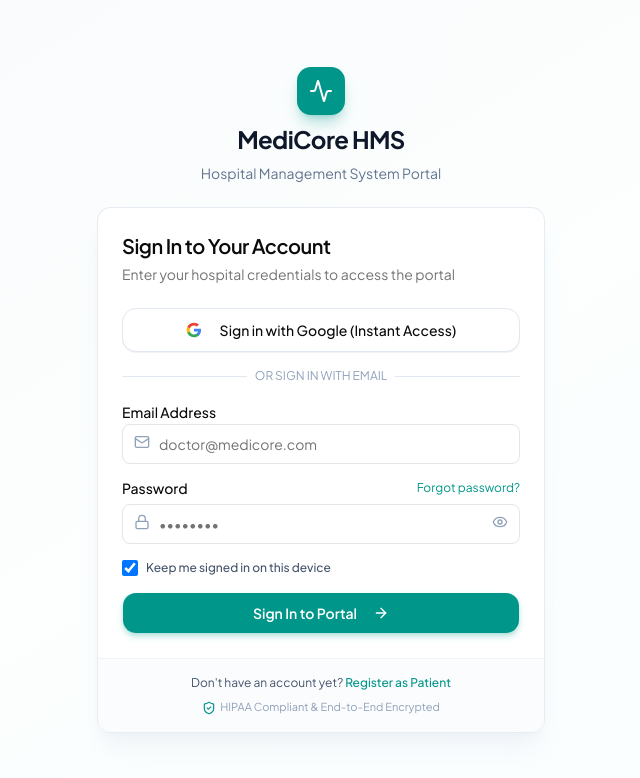
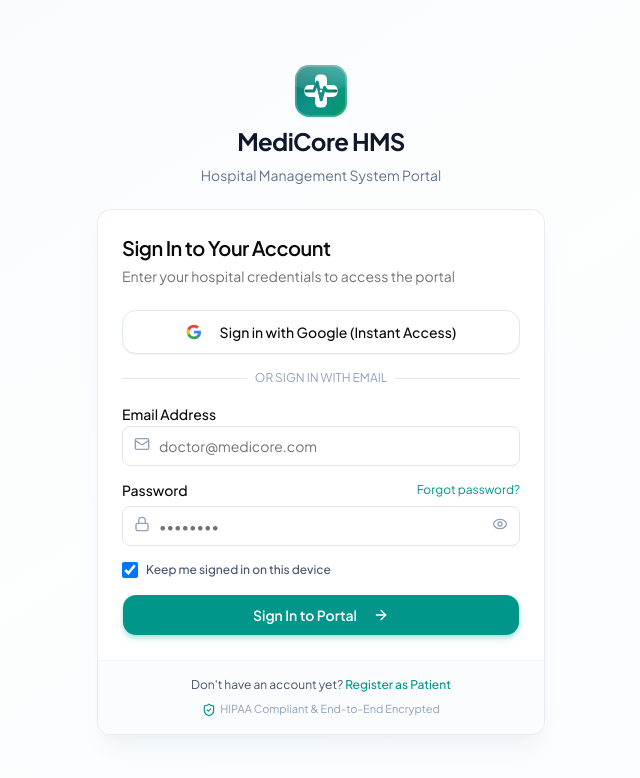
Before and after one commit to siam114/MediCore-HMS, a Next.js app in the folder frontend/: page /login in a window 1280 px wide. Shown: the top 778 px of the page, without its empty margins (319-959 px from the left). Built offline with nearby package versions, Linux system fonts and the light colour scheme; no server answers.

Commit message:
replaced generic ai pulse icon with custom realistic medicore hospital clinical cross and core pulse brand emblem

```diff
--- a/frontend/src/app/(auth)/login/page.tsx
+++ b/frontend/src/app/(auth)/login/page.tsx
@@ -24,6 +24,7 @@ import { Card, CardContent, CardDescription, CardFooter, CardHeader, CardTitle }
 import { loginSchema, type LoginFormValues } from "@/lib/validations";
 import { authService } from "@/services/api";
 import { useAuthStore } from "@/store";
+import { MediCoreLogoIcon } from "@/components/shared";
 
 export default function LoginPage() {
   const router = useRouter();
@@ -186,8 +187,8 @@ export default function LoginPage() {
           title="Back to MediCore Homepage"
           className="block text-center space-y-2 group cursor-pointer hover:opacity-95 transition-opacity"
         >
-          <div className="inline-flex h-12 w-12 items-center justify-center rounded-xl bg-teal-600 text-white shadow-lg shadow-teal-600/30 group-hover:bg-teal-700 transition-colors">
-            <Activity className="h-6 w-6" />
+          <div className="inline-flex items-center justify-center group-hover:scale-105 transition-transform">
+            <MediCoreLogoIcon size={52} />
           </div>
           <h1 className="text-2xl font-bold tracking-tight text-slate-900 dark:text-slate-100 group-hover:text-teal-600 dark:group-hover:text-teal-400 transition-colors">
             MediCore HMS
--- a/frontend/src/app/(auth)/register/page.tsx
+++ b/frontend/src/app/(auth)/register/page.tsx
@@ -25,6 +25,7 @@ import { Card, CardContent, CardDescription, CardFooter, CardHeader, CardTitle }
 import { registerSchema, type RegisterFormValues } from "@/lib/validations";
 import { authService } from "@/services/api";
 import { useAuthStore } from "@/store";
+import { MediCoreLogoIcon } from "@/components/shared";
 
 export default function RegisterPage() {
   const router = useRouter();
@@ -189,8 +190,8 @@ export default function RegisterPage() {
           title="Back to MediCore Homepage"
           className="block text-center space-y-2 group cursor-pointer hover:opacity-95 transition-opacity"
         >
-          <div className="inline-flex h-12 w-12 items-center justify-center rounded-xl bg-teal-600 text-white shadow-lg shadow-teal-600/30 group-hover:bg-teal-700 transition-colors">
-            <Activity className="h-6 w-6" />
+          <div className="inline-flex items-center justify-center group-hover:scale-105 transition-transform">
+            <MediCoreLogoIcon size={52} />
           </div>
           <h1 className="text-2xl font-bold tracking-tight text-slate-900 dark:text-slate-100 group-hover:text-teal-600 dark:group-hover:text-teal-400 transition-colors">
             MediCore HMS
--- a/frontend/src/app/dashboard/page.tsx
+++ b/frontend/src/app/dashboard/page.tsx
@@ -57,6 +57,7 @@ import { CreateLabReportDialog } from "@/components/labReports/CreateLabReportDi
 import { ViewLabReportDialog } from "@/components/labReports/ViewLabReportDialog";
 import { CreateInvoiceDialog } from "@/components/billing/CreateInvoiceDialog";
 import { ViewCashMemoDialog } from "@/components/billing/ViewCashMemoDialog";
+import { MediCoreLogoIcon } from "@/components/shared";
 import { FlaskConical } from "lucide-react";
 
 const ALL_DAYS = ["Saturday", "Sunday", "Monday", "Tuesday", "Wednesday", "Thursday", "Friday"];
@@ -546,9 +547,7 @@ export default function DashboardPage() {
             title="Back to MediCore Homepage"
             className="flex items-center gap-2.5 group cursor-pointer hover:opacity-90 transition-opacity"
           >
-            <div className="flex h-9 w-9 sm:h-10 sm:w-10 items-center justify-center rounded-xl bg-teal-600 text-white shadow-md shadow-teal-600/30 group-hover:bg-teal-700 transition-colors shrink-0">
-              <Activity className="h-5 w-5 sm:h-6 sm:w-6" />
-            </div>
+            <MediCoreLogoIcon size={38} className="group-hover:scale-105 transition-transform shrink-0" />
             <div className="min-w-0">
               <span className="font-bold text-sm sm:text-base text-slate-900 dark:text-slate-100 group-hover:text-teal-600 dark:group-hover:text-teal-400 transition-colors truncate">
                 MediCore HMS
--- a/frontend/src/app/layout.tsx
+++ b/frontend/src/app/layout.tsx
@@ -14,6 +14,11 @@ const plusJakarta = Plus_Jakarta_Sans({
 export const metadata: Metadata = {
   title: "MediCore – Tertiary Care Hospital & Research Center",
   description: "Next-generation healthcare management portal, online specialist doctor appointments, emergency 24/7 patient services, and clinical research.",
+  icons: {
+    icon: "/icon.svg",
+    shortcut: "/icon.svg",
+    apple: "/icon.svg",
+  },
 };
 
 export default function RootLayout({
--- a/frontend/src/components/billing/ViewCashMemoDialog.tsx
+++ b/frontend/src/components/billing/ViewCashMemoDialog.tsx
@@ -15,6 +15,7 @@ import {
 } from "lucide-react";
 import { toast } from "sonner";
 import { jsPDF } from "jspdf";
+import { MediCoreLogoIcon } from "@/components/shared";
 import type { BillingInvoice } from "@/types/billing";
 
 interface ViewCashMemoDialogProps {
@@ -369,9 +370,7 @@ export function ViewCashMemoDialog({
                 <div className="flex items-start justify-between">
                   <div>
                     <div className="flex items-center gap-2">
-                      <div className="h-7 w-7 rounded-lg bg-teal-600 text-white flex items-center justify-center font-bold text-sm">
-                        M
-                      </div>
+                      <MediCoreLogoIcon size={30} className="shrink-0" />
                       <h1 className="text-xl font-bold tracking-tight text-slate-900 dark:text-white">
                         MediCore Super Speciality Hospital
                       </h1>
--- /dev/null
+++ b/frontend/src/components/shared/MediCoreLogo.tsx
@@ -0,0 +1,122 @@
+import React from "react";
+import { cn } from "@/lib/utils";
+
+interface MediCoreLogoIconProps extends React.SVGProps<SVGSVGElement> {
+  className?: string;
+  size?: number | string;
+}
+
+export function MediCoreLogoIcon({ className, size = 38, ...props }: MediCoreLogoIconProps) {
+  return (
+    <svg
+      width={size}
+      height={size}
+      viewBox="0 0 44 44"
+      fill="none"
+      xmlns="http://www.w3.org/2000/svg"
+      className={cn("shrink-0 drop-shadow-xs select-none", className)}
+      {...props}
+    >
+      <defs>
+        {/* Rich Hospital Teal to Emerald Gradient */}
+        <linearGradient id="mc-grad" x1="0" y1="0" x2="44" y2="44" gradientUnits="userSpaceOnUse">
+          <stop offset="0%" stopColor="#0f766e" />
+          <stop offset="55%" stopColor="#0d9488" />
+          <stop offset="100%" stopColor="#059669" />
+        </linearGradient>
+
+        {/* Gloss overlay */}
+        <linearGradient id="mc-glass" x1="0" y1="0" x2="0" y2="24" gradientUnits="userSpaceOnUse">
+          <stop offset="0%" stopColor="#ffffff" stopOpacity="0.28" />
+          <stop offset="100%" stopColor="#ffffff" stopOpacity="0.03" />
+        </linearGradient>
+
+        {/* Pulse ECG Glow */}
+        <linearGradient id="mc-pulse" x1="10" y1="22" x2="34" y2="22" gradientUnits="userSpaceOnUse">
+          <stop offset="0%" stopColor="#0f766e" />
+          <stop offset="50%" stopColor="#0d9488" />
+          <stop offset="100%" stopColor="#047857" />
+        </linearGradient>
+      </defs>
+
+      {/* Rounded Hospital Badge Container */}
+      <rect width="44" height="44" rx="12" fill="url(#mc-grad)" />
+
+      {/* Subtle Upper Glass Highlight */}
+      <path
+        d="M0 12C0 5.37258 5.37258 0 12 0H32C38.6274 0 44 5.37258 44 12V18C44 18 33 22 22 22C11 22 0 18 0 18V12Z"
+        fill="url(#mc-glass)"
+      />
+
+      {/* Outer Border Stroke for authentic badge feel */}
+      <rect
+        x="0.75"
+        y="0.75"
+        width="42.5"
+        height="42.5"
+        rx="11.25"
+        stroke="#ffffff"
+        strokeOpacity="0.22"
+        strokeWidth="1.5"
+      />
+
+      {/* Medical Cross Graphic Body */}
+      {/* Vertical Arm */}
+      <rect x="17" y="8" width="10" height="28" rx="4" fill="#ffffff" />
+      {/* Horizontal Arm */}
+      <rect x="8" y="17" width="28" height="10" rx="4" fill="#ffffff" />
+
+      {/* The Vital "CORE" - Heartbeat ECG Line cutting dynamically through the cross */}
+      <path
+        d="M9.5 22H16L18.8 14.5L22.2 29.5L25 19L26.8 22H34.5"
+        stroke="url(#mc-pulse)"
+        strokeWidth="2.5"
+        strokeLinecap="round"
+        strokeLinejoin="round"
+      />
+
+      {/* Central Vital Core Node */}
+      <circle cx="22" cy="22" r="2.2" fill="#0d9488" />
+      <circle cx="22" cy="22" r="1.1" fill="#ffffff" />
+    </svg>
+  );
+}
+
+export interface MediCoreLogoProps {
+  className?: string;
+  iconSize?: number | string;
+  showSubtitle?: boolean;
+  subtitle?: string;
+  badgeText?: string;
+}
+
+export function MediCoreLogo({
+  className,
+  iconSize = 40,
+  showSubtitle = true,
+  subtitle = "Tertiary Care & Research Center",
+  badgeText = "HOSPITALS",
+}: MediCoreLogoProps) {
+  return (
+    <div className={cn("flex items-center gap-2.5 sm:gap-3 group select-none min-w-0", className)}>
+      <MediCoreLogoIcon size={iconSize} className="group-hover:scale-[1.04] transition-transform shrink-0" />
+      <div className="flex flex-col min-w-0">
+        <div className="flex items-center gap-1.5 sm:gap-2">
+          <span className="text-base sm:text-xl 2xl:text-2xl font-black tracking-tight text-slate-900 dark:text-slate-50 font-sans truncate">
+            MediCore
+          </span>
+          {badgeText && (
+            <span className="rounded bg-teal-50 px-1 sm:px-1.5 py-0.5 text-[8px] sm:text-[10px] font-bold text-teal-700 border border-teal-200 dark:bg-teal-950 dark:border-teal-800 dark:text-teal-300 shrink-0">
+              {badgeText}
+            </span>
+          )}
+        </div>
+        {showSubtitle && subtitle && (
+          <span className="hidden sm:block text-[10px] sm:text-[11px] font-medium text-slate-500 tracking-wide dark:text-slate-400 truncate">
+            {subtitle}
+          </span>
+        )}
+      </div>
+    </div>
+  );
+}
--- a/frontend/src/components/shared/index.ts
+++ b/frontend/src/components/shared/index.ts
@@ -1,2 +1 @@
-// Export shared UI components across the application
-export {};
+export * from "./MediCoreLogo";
```
Also changed, not shown: frontend/src/app/doctors/page.tsx (+3 -6 lines), frontend/src/app/page.tsx (+4 -9 lines), frontend/public/icon.svg (added).
